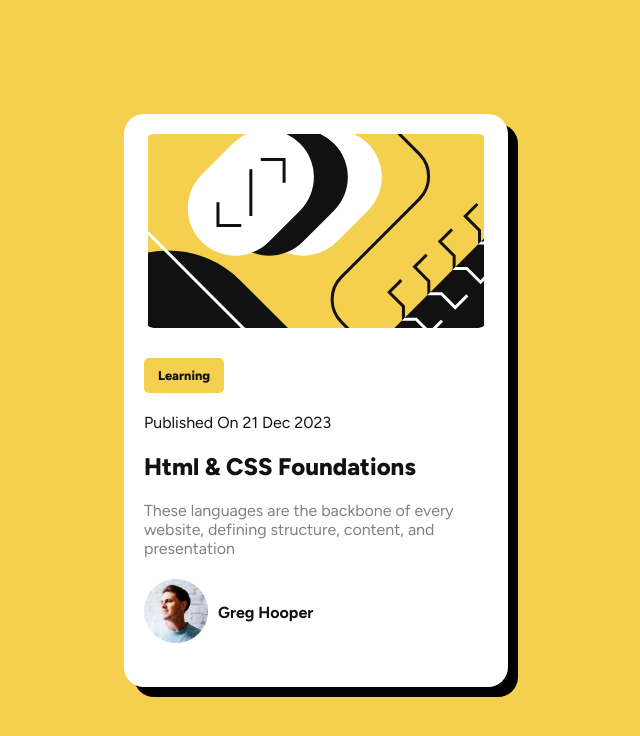
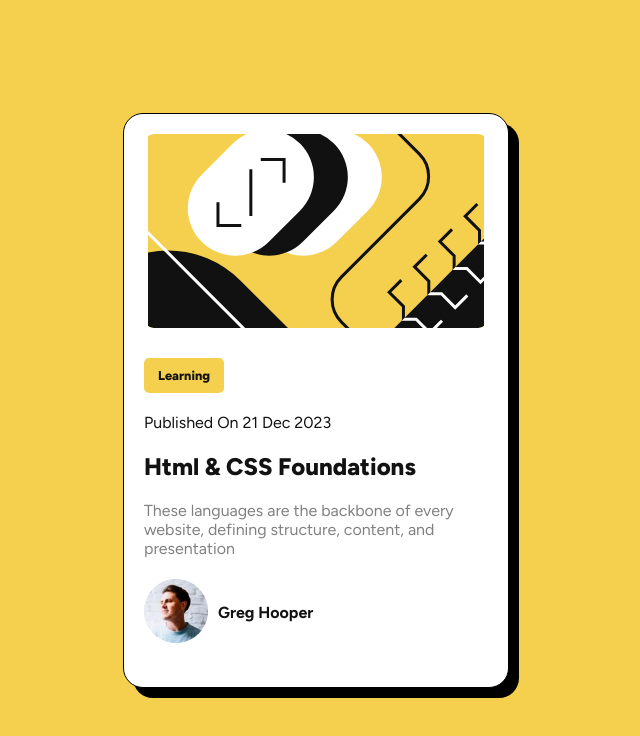
Before and after one commit to UnexplainableNo47/Blog-Panel-dev, a plain HTML site: page index.html in a window 1280 px wide. Shown: the whole page, without its empty margins (324-964 px from the left). Drawn offline with Linux system fonts and the light colour scheme.

Commit message:
Update style.css

```diff
--- a/style.css
+++ b/style.css
@@ -23,7 +23,7 @@
     border-radius: 20px;
     padding: 20px;
     box-shadow: 10px 10px hsl(0, 0%, 0%);
-    border: 1px #000;
+    border: 1px solid #000;
 }
 .hero{
     background-image: url(/illustration-article.svg);
```
